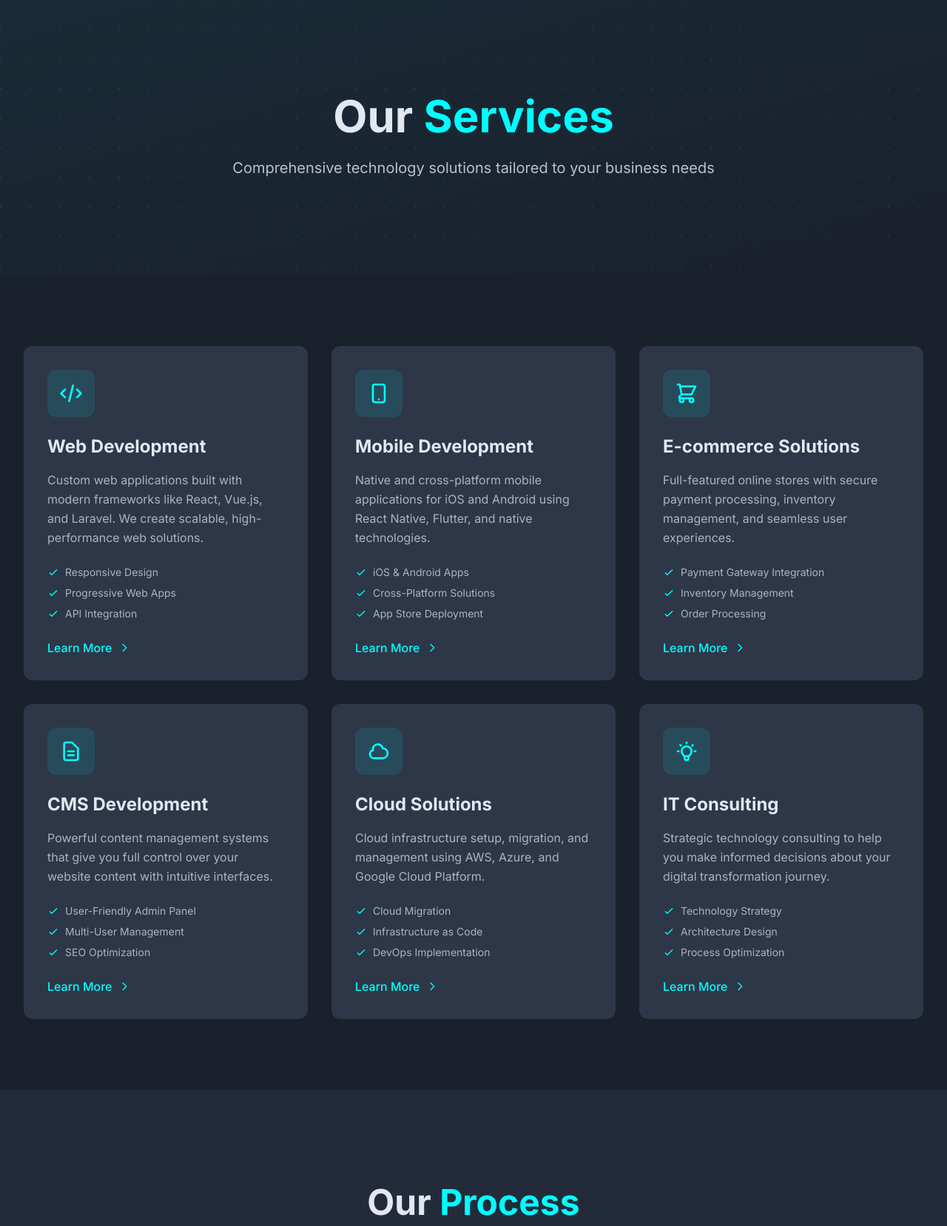
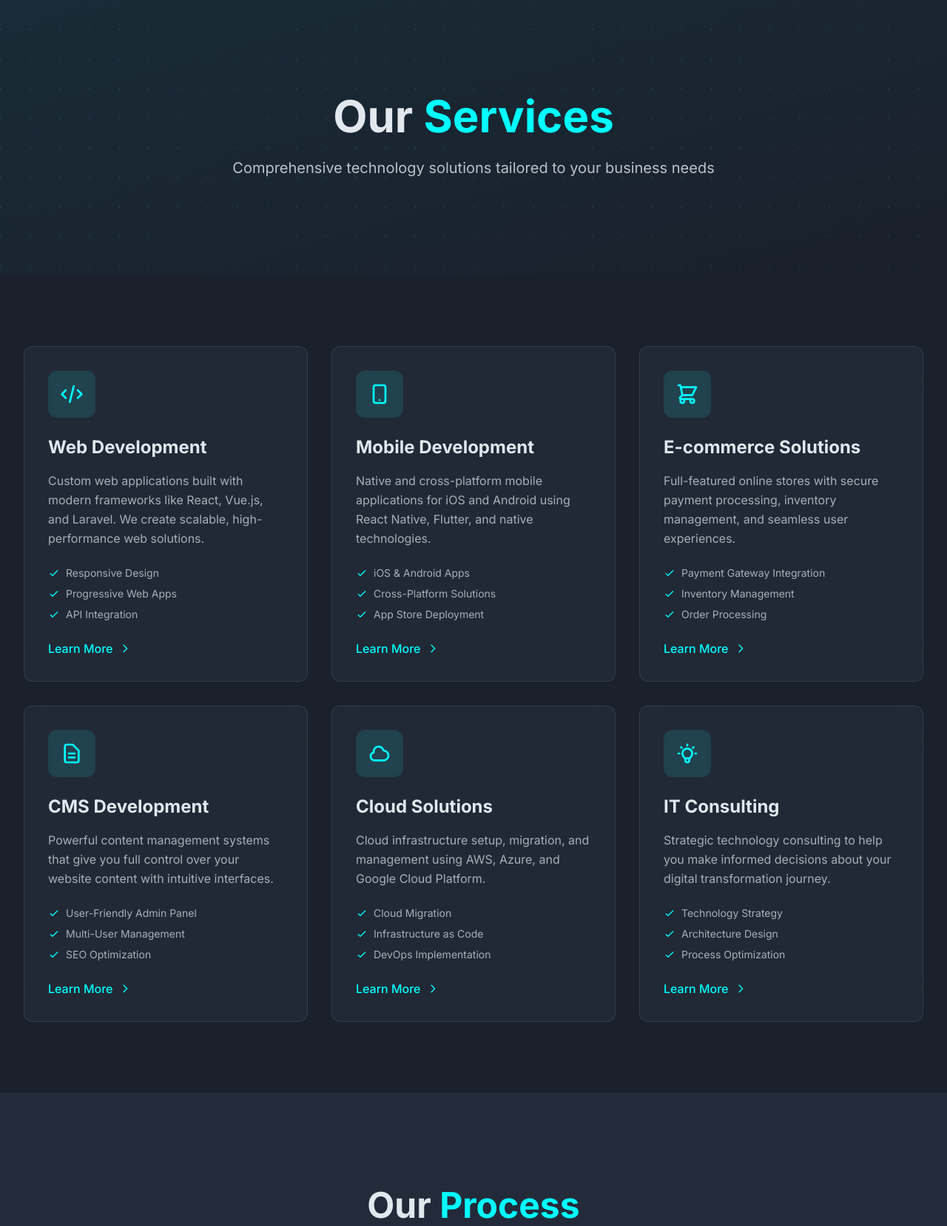
Before and after one commit to yasogaran/tdomain, a Laravel app: page /services in a window 1280 px wide. Shown: the part 82-1740 px from the top of the page at 74% size. Run offline with Laravel 12, Linux system fonts and the light colour scheme; style sheets or scripts are compiled from the project's sources; some libraries are stand-ins or nearby versions.

Commit message:
feat: Add glassmorphism and glow effects to services page
- Add glass morphism styling with backdrop-blur-xl to all service cards
- Implement dual-layer glow effects on hover:
  * Inner gradient glow (accent to highlight)
  * Outer blur glow with increased opacity
- Add semi-transparent backgrounds (bg-secondary-bg/40)
- Enhanced borders with hover state (border-accent/50)
- Add backdrop blur and glow to service icons
- Implement smooth transitions (500ms) for all effects
- Use z-index layering for proper visual hierarchy

```diff
--- a/resources/views/pages/services.blade.php
+++ b/resources/views/pages/services.blade.php
@@ -26,14 +26,18 @@
             <div class="grid md:grid-cols-2 lg:grid-cols-3 gap-8">
 
                 <!-- Service 1: Web Development -->
-                <div class="bg-secondary-bg rounded-xl p-8 transform transition-all duration-300 hover:-translate-y-2 hover:shadow-2xl hover:shadow-accent/20 group">
-                    <div class="w-16 h-16 bg-accent/10 rounded-xl flex items-center justify-center mb-6 group-hover:bg-accent/20 transition-colors">
+                <div class="relative bg-secondary-bg/40 backdrop-blur-xl rounded-xl p-8 transform transition-all duration-300 hover:-translate-y-2 hover:shadow-2xl hover:shadow-accent/30 group border border-text-main/10 hover:border-accent/50 overflow-hidden">
+                    <!-- Glow effect -->
+                    <div class="absolute inset-0 bg-gradient-to-br from-accent/5 via-transparent to-highlight/5 opacity-0 group-hover:opacity-100 transition-opacity duration-500"></div>
+                    <div class="absolute -inset-1 bg-gradient-to-r from-accent/20 to-highlight/20 rounded-xl blur-xl opacity-0 group-hover:opacity-30 transition-opacity duration-500 -z-10"></div>
+
+                    <div class="relative z-10 w-16 h-16 bg-accent/10 backdrop-blur-sm rounded-xl flex items-center justify-center mb-6 group-hover:bg-accent/20 group-hover:shadow-lg group-hover:shadow-accent/50 transition-all">
                         <svg class="w-8 h-8 text-accent" fill="none" stroke="currentColor" viewBox="0 0 24 24">
                             <path stroke-linecap="round" stroke-linejoin="round" stroke-width="2" d="M10 20l4-16m4 4l4 4-4 4M6 16l-4-4 4-4"></path>
                         </svg>
                     </div>
-                    <h3 class="text-2xl font-bold text-text-main mb-4 group-hover:text-accent transition-colors">Web Development</h3>
-                    <p class="text-text-main/70 mb-6 leading-relaxed">
+                    <h3 class="relative z-10 text-2xl font-bold text-text-main mb-4 group-hover:text-accent transition-colors">Web Development</h3>
+                    <p class="relative z-10 text-text-main/70 mb-6 leading-relaxed">
                         Custom web applications built with modern frameworks like React, Vue.js, and Laravel. We create scalable, high-performance web solutions.
                     </p>
                     <ul class="space-y-2 mb-6">
@@ -65,17 +69,21 @@
                 </div>
 
                 <!-- Service 2: Mobile Development -->
-                <div class="bg-secondary-bg rounded-xl p-8 transform transition-all duration-300 hover:-translate-y-2 hover:shadow-2xl hover:shadow-accent/20 group">
-                    <div class="w-16 h-16 bg-accent/10 rounded-xl flex items-center justify-center mb-6 group-hover:bg-accent/20 transition-colors">
+                <div class="relative bg-secondary-bg/40 backdrop-blur-xl rounded-xl p-8 transform transition-all duration-300 hover:-translate-y-2 hover:shadow-2xl hover:shadow-accent/30 group border border-text-main/10 hover:border-accent/50 overflow-hidden">
+                    <!-- Glow effect -->
+                    <div class="absolute inset-0 bg-gradient-to-br from-accent/5 via-transparent to-highlight/5 opacity-0 group-hover:opacity-100 transition-opacity duration-500"></div>
+                    <div class="absolute -inset-1 bg-gradient-to-r from-accent/20 to-highlight/20 rounded-xl blur-xl opacity-0 group-hover:opacity-30 transition-opacity duration-500 -z-10"></div>
+
+                    <div class="relative z-10 w-16 h-16 bg-accent/10 backdrop-blur-sm rounded-xl flex items-center justify-center mb-6 group-hover:bg-accent/20 group-hover:shadow-lg group-hover:shadow-accent/50 transition-all">
                         <svg class="w-8 h-8 text-accent" fill="none" stroke="currentColor" viewBox="0 0 24 24">
                             <path stroke-linecap="round" stroke-linejoin="round" stroke-width="2" d="M12 18h.01M8 21h8a2 2 0 002-2V5a2 2 0 00-2-2H8a2 2 0 00-2 2v14a2 2 0 002 2z"></path>
                         </svg>
                     </div>
-                    <h3 class="text-2xl font-bold text-text-main mb-4 group-hover:text-accent transition-colors">Mobile Development</h3>
-                    <p class="text-text-main/70 mb-6 leading-relaxed">
+                    <h3 class="relative z-10 text-2xl font-bold text-text-main mb-4 group-hover:text-accent transition-colors">Mobile Development</h3>
+                    <p class="relative z-10 text-text-main/70 mb-6 leading-relaxed">
                         Native and cross-platform mobile applications for iOS and Android using React Native, Flutter, and native technologies.
                     </p>
-                    <ul class="space-y-2 mb-6">
+                    <ul class="relative z-10 space-y-2 mb-6">
                         <li class="flex items-center space-x-2 text-text-main/70 text-sm">
                             <svg class="w-4 h-4 text-accent flex-shrink-0" fill="none" stroke="currentColor" viewBox="0 0 24 24">
                                 <path stroke-linecap="round" stroke-linejoin="round" stroke-width="2" d="M5 13l4 4L19 7"></path>
@@ -95,7 +103,7 @@
                             <span>App Store Deployment</span>
                         </li>
                     </ul>
-                    <a href="#" class="inline-flex items-center space-x-2 text-accent hover:text-highlight transition-colors font-medium">
+                    <a href="#" class="relative z-10 inline-flex items-center space-x-2 text-accent hover:text-highlight transition-colors font-medium">
                         <span>Learn More</span>
                         <svg class="w-4 h-4" fill="none" stroke="currentColor" viewBox="0 0 24 24">
                             <path stroke-linecap="round" stroke-linejoin="round" stroke-width="2" d="M9 5l7 7-7 7"></path>
@@ -104,17 +112,21 @@
                 </div>
 
                 <!-- Service 3: E-commerce Solutions -->
-                <div class="bg-secondary-bg rounded-xl p-8 transform transition-all duration-300 hover:-translate-y-2 hover:shadow-2xl hover:shadow-accent/20 group">
-                    <div class="w-16 h-16 bg-accent/10 rounded-xl flex items-center justify-center mb-6 group-hover:bg-accent/20 transition-colors">
+                <div class="relative bg-secondary-bg/40 backdrop-blur-xl rounded-xl p-8 transform transition-all duration-300 hover:-translate-y-2 hover:shadow-2xl hover:shadow-accent/30 group border border-text-main/10 hover:border-accent/50 overflow-hidden">
+                    <!-- Glow effect -->
+                    <div class="absolute inset-0 bg-gradient-to-br from-accent/5 via-transparent to-highlight/5 opacity-0 group-hover:opacity-100 transition-opacity duration-500"></div>
+                    <div class="absolute -inset-1 bg-gradient-to-r from-accent/20 to-highlight/20 rounded-xl blur-xl opacity-0 group-hover:opacity-30 transition-opacity duration-500 -z-10"></div>
+
+                    <div class="relative z-10 w-16 h-16 bg-accent/10 backdrop-blur-sm rounded-xl flex items-center justify-center mb-6 group-hover:bg-accent/20 group-hover:shadow-lg group-hover:shadow-accent/50 transition-all">
                         <svg class="w-8 h-8 text-accent" fill="none" stroke="currentColor" viewBox="0 0 24 24">
                             <path stroke-linecap="round" stroke-linejoin="round" stroke-width="2" d="M3 3h2l.4 2M7 13h10l4-8H5.4M7 13L5.4 5M7 13l-2.293 2.293c-.63.63-.184 1.707.707 1.707H17m0 0a2 2 0 100 4 2 2 0 000-4zm-8 2a2 2 0 11-4 0 2 2 0 014 0z"></path>
                         </svg>
                     </div>
-                    <h3 class="text-2xl font-bold text-text-main mb-4 group-hover:text-accent transition-colors">E-commerce Solutions</h3>
-                    <p class="text-text-main/70 mb-6 leading-relaxed">
+                    <h3 class="relative z-10 text-2xl font-bold text-text-main mb-4 group-hover:text-accent transition-colors">E-commerce Solutions</h3>
+                    <p class="relative z-10 text-text-main/70 mb-6 leading-relaxed">
                         Full-featured online stores with secure payment processing, inventory management, and seamless user experiences.
                     </p>
-                    <ul class="space-y-2 mb-6">
+                    <ul class="relative z-10 space-y-2 mb-6">
                         <li class="flex items-center space-x-2 text-text-main/70 text-sm">
                             <svg class="w-4 h-4 text-accent flex-shrink-0" fill="none" stroke="currentColor" viewBox="0 0 24 24">
                                 <path stroke-linecap="round" stroke-linejoin="round" stroke-width="2" d="M5 13l4 4L19 7"></path>
@@ -134,7 +146,7 @@
                             <span>Order Processing</span>
                         </li>
                     </ul>
-                    <a href="#" class="inline-flex items-center space-x-2 text-accent hover:text-highlight transition-colors font-medium">
+                    <a href="#" class="relative z-10 inline-flex items-center space-x-2 text-accent hover:text-highlight transition-colors font-medium">
                         <span>Learn More</span>
                         <svg class="w-4 h-4" fill="none" stroke="currentColor" viewBox="0 0 24 24">
                             <path stroke-linecap="round" stroke-linejoin="round" stroke-width="2" d="M9 5l7 7-7 7"></path>
@@ -143,17 +155,21 @@
                 </div>
 
                 <!-- Service 4: CMS Development -->
-                <div class="bg-secondary-bg rounded-xl p-8 transform transition-all duration-300 hover:-translate-y-2 hover:shadow-2xl hover:shadow-accent/20 group">
-                    <div class="w-16 h-16 bg-accent/10 rounded-xl flex items-center justify-center mb-6 group-hover:bg-accent/20 transition-colors">
+                <div class="relative bg-secondary-bg/40 backdrop-blur-xl rounded-xl p-8 transform transition-all duration-300 hover:-translate-y-2 hover:shadow-2xl hover:shadow-accent/30 group border border-text-main/10 hover:border-accent/50 overflow-hidden">
+                    <!-- Glow effect -->
+                    <div class="absolute inset-0 bg-gradient-to-br from-accent/5 via-transparent to-highlight/5 opacity-0 group-hover:opacity-100 transition-opacity duration-500"></div>
+                    <div class="absolute -inset-1 bg-gradient-to-r from-accent/20 to-highlight/20 rounded-xl blur-xl opacity-0 group-hover:opacity-30 transition-opacity duration-500 -z-10"></div>
+
+                    <div class="relative z-10 w-16 h-16 bg-accent/10 backdrop-blur-sm rounded-xl flex items-center justify-center mb-6 group-hover:bg-accent/20 group-hover:shadow-lg group-hover:shadow-accent/50 transition-all">
                         <svg class="w-8 h-8 text-accent" fill="none" stroke="currentColor" viewBox="0 0 24 24">
                             <path stroke-linecap="round" stroke-linejoin="round" stroke-width="2" d="M9 12h6m-6 4h6m2 5H7a2 2 0 01-2-2V5a2 2 0 012-2h5.586a1 1 0 01.707.293l5.414 5.414a1 1 0 01.293.707V19a2 2 0 01-2 2z"></path>
                         </svg>
                     </div>
-                    <h3 class="text-2xl font-bold text-text-main mb-4 group-hover:text-accent transition-colors">CMS Development</h3>
-                    <p class="text-text-main/70 mb-6 leading-relaxed">
+                    <h3 class="relative z-10 text-2xl font-bold text-text-main mb-4 group-hover:text-accent transition-colors">CMS Development</h3>
+                    <p class="relative z-10 text-text-main/70 mb-6 leading-relaxed">
                         Powerful content management systems that give you full control over your website content with intuitive interfaces.
                     </p>
-                    <ul class="space-y-2 mb-6">
+                    <ul class="relative z-10 space-y-2 mb-6">
                         <li class="flex items-center space-x-2 text-text-main/70 text-sm">
                             <svg class="w-4 h-4 text-accent flex-shrink-0" fill="none" stroke="currentColor" viewBox="0 0 24 24">
                                 <path stroke-linecap="round" stroke-linejoin="round" stroke-width="2" d="M5 13l4 4L19 7"></path>
@@ -173,7 +189,7 @@
                             <span>SEO Optimization</span>
                         </li>
                     </ul>
-                    <a href="#" class="inline-flex items-center space-x-2 text-accent hover:text-highlight transition-colors font-medium">
+                    <a href="#" class="relative z-10 inline-flex items-center space-x-2 text-accent hover:text-highlight transition-colors font-medium">
                         <span>Learn More</span>
                         <svg class="w-4 h-4" fill="none" stroke="currentColor" viewBox="0 0 24 24">
                             <path stroke-linecap="round" stroke-linejoin="round" stroke-width="2" d="M9 5l7 7-7 7"></path>
@@ -182,17 +198,21 @@
                 </div>
 
                 <!-- Service 5: Cloud Solutions -->
-                <div class="bg-secondary-bg rounded-xl p-8 transform transition-all duration-300 hover:-translate-y-2 hover:shadow-2xl hover:shadow-accent/20 group">
-                    <div class="w-16 h-16 bg-accent/10 rounded-xl flex items-center justify-center mb-6 group-hover:bg-accent/20 transition-colors">
+                <div class="relative bg-secondary-bg/40 backdrop-blur-xl rounded-xl p-8 transform transition-all duration-300 hover:-translate-y-2 hover:shadow-2xl hover:shadow-accent/30 group border border-text-main/10 hover:border-accent/50 overflow-hidden">
+                    <!-- Glow effect -->
+                    <div class="absolute inset-0 bg-gradient-to-br from-accent/5 via-transparent to-highlight/5 opacity-0 group-hover:opacity-100 transition-opacity duration-500"></div>
+                    <div class="absolute -inset-1 bg-gradient-to-r from-accent/20 to-highlight/20 rounded-xl blur-xl opacity-0 group-hover:opacity-30 transition-opacity duration-500 -z-10"></div>
+
+                    <div class="relative z-10 w-16 h-16 bg-accent/10 backdrop-blur-sm rounded-xl flex items-center justify-center mb-6 group-hover:bg-accent/20 group-hover:shadow-lg group-hover:shadow-accent/50 transition-all">
                         <svg class="w-8 h-8 text-accent" fill="none" stroke="currentColor" viewBox="0 0 24 24">
                             <path stroke-linecap="round" stroke-linejoin="round" stroke-width="2" d="M3 15a4 4 0 004 4h9a5 5 0 10-.1-9.999 5.002 5.002 0 10-9.78 2.096A4.001 4.001 0 003 15z"></path>
                         </svg>
                     </div>
-                    <h3 class="text-2xl font-bold text-text-main mb-4 group-hover:text-accent transition-colors">Cloud Solutions</h3>
-                    <p class="text-text-main/70 mb-6 leading-relaxed">
+                    <h3 class="relative z-10 text-2xl font-bold text-text-main mb-4 group-hover:text-accent transition-colors">Cloud Solutions</h3>
+                    <p class="relative z-10 text-text-main/70 mb-6 leading-relaxed">
                         Cloud infrastructure setup, migration, and management using AWS, Azure, and Google Cloud Platform.
                     </p>
-                    <ul class="space-y-2 mb-6">
+                    <ul class="relative z-10 space-y-2 mb-6">
                         <li class="flex items-center space-x-2 text-text-main/70 text-sm">
                             <svg class="w-4 h-4 text-accent flex-shrink-0" fill="none" stroke="currentColor" viewBox="0 0 24 24">
                                 <path stroke-linecap="round" stroke-linejoin="round" stroke-width="2" d="M5 13l4 4L19 7"></path>
@@ -212,7 +232,7 @@
                             <span>DevOps Implementation</span>
                         </li>
                     </ul>
-                    <a href="#" class="inline-flex items-center space-x-2 text-accent hover:text-highlight transition-colors font-medium">
+                    <a href="#" class="relative z-10 inline-flex items-center space-x-2 text-accent hover:text-highlight transition-colors font-medium">
                         <span>Learn More</span>
                         <svg class="w-4 h-4" fill="none" stroke="currentColor" viewBox="0 0 24 24">
                             <path stroke-linecap="round" stroke-linejoin="round" stroke-width="2" d="M9 5l7 7-7 7"></path>
@@ -221,17 +241,21 @@
                 </div>
 
                 <!-- Service 6: Consulting -->
-                <div class="bg-secondary-bg rounded-xl p-8 transform transition-all duration-300 hover:-translate-y-2 hover:shadow-2xl hover:shadow-accent/20 group">
-                    <div class="w-16 h-16 bg-accent/10 rounded-xl flex items-center justify-center mb-6 group-hover:bg-accent/20 transition-colors">
+                <div class="relative bg-secondary-bg/40 backdrop-blur-xl rounded-xl p-8 transform transition-all duration-300 hover:-translate-y-2 hover:shadow-2xl hover:shadow-accent/30 group border border-text-main/10 hover:border-accent/50 overflow-hidden">
+                    <!-- Glow effect -->
+                    <div class="absolute inset-0 bg-gradient-to-br from-accent/5 via-transparent to-highlight/5 opacity-0 group-hover:opacity-100 transition-opacity duration-500"></div>
+                    <div class="absolute -inset-1 bg-gradient-to-r from-accent/20 to-highlight/20 rounded-xl blur-xl opacity-0 group-hover:opacity-30 transition-opacity duration-500 -z-10"></div>
+
+                    <div class="relative z-10 w-16 h-16 bg-accent/10 backdrop-blur-sm rounded-xl flex items-center justify-center mb-6 group-hover:bg-accent/20 group-hover:shadow-lg group-hover:shadow-accent/50 transition-all">
                         <svg class="w-8 h-8 text-accent" fill="none" stroke="currentColor" viewBox="0 0 24 24">
                             <path stroke-linecap="round" stroke-linejoin="round" stroke-width="2" d="M9.663 17h4.673M12 3v1m6.364 1.636l-.707.707M21 12h-1M4 12H3m3.343-5.657l-.707-.707m2.828 9.9a5 5 0 117.072 0l-.548.547A3.374 3.374 0 0014 18.469V19a2 2 0 11-4 0v-.531c0-.895-.356-1.754-.988-2.386l-.548-.547z"></path>
                         </svg>
                     </div>
-                    <h3 class="text-2xl font-bold text-text-main mb-4 group-hover:text-accent transition-colors">IT Consulting</h3>
-                    <p class="text-text-main/70 mb-6 leading-relaxed">
+                    <h3 class="relative z-10 text-2xl font-bold text-text-main mb-4 group-hover:text-accent transition-colors">IT Consulting</h3>
+                    <p class="relative z-10 text-text-main/70 mb-6 leading-relaxed">
                         Strategic technology consulting to help you make informed decisions about your digital transformation journey.
                     </p>
-                    <ul class="space-y-2 mb-6">
+                    <ul class="relative z-10 space-y-2 mb-6">
                         <li class="flex items-center space-x-2 text-text-main/70 text-sm">
                             <svg class="w-4 h-4 text-accent flex-shrink-0" fill="none" stroke="currentColor" viewBox="0 0 24 24">
                                 <path stroke-linecap="round" stroke-linejoin="round" stroke-width="2" d="M5 13l4 4L19 7"></path>
@@ -251,7 +275,7 @@
                             <span>Process Optimization</span>
                         </li>
                     </ul>
-                    <a href="#" class="inline-flex items-center space-x-2 text-accent hover:text-highlight transition-colors font-medium">
+                    <a href="#" class="relative z-10 inline-flex items-center space-x-2 text-accent hover:text-highlight transition-colors font-medium">
                         <span>Learn More</span>
                         <svg class="w-4 h-4" fill="none" stroke="currentColor" viewBox="0 0 24 24">
                             <path stroke-linecap="round" stroke-linejoin="round" stroke-width="2" d="M9 5l7 7-7 7"></path>
```
